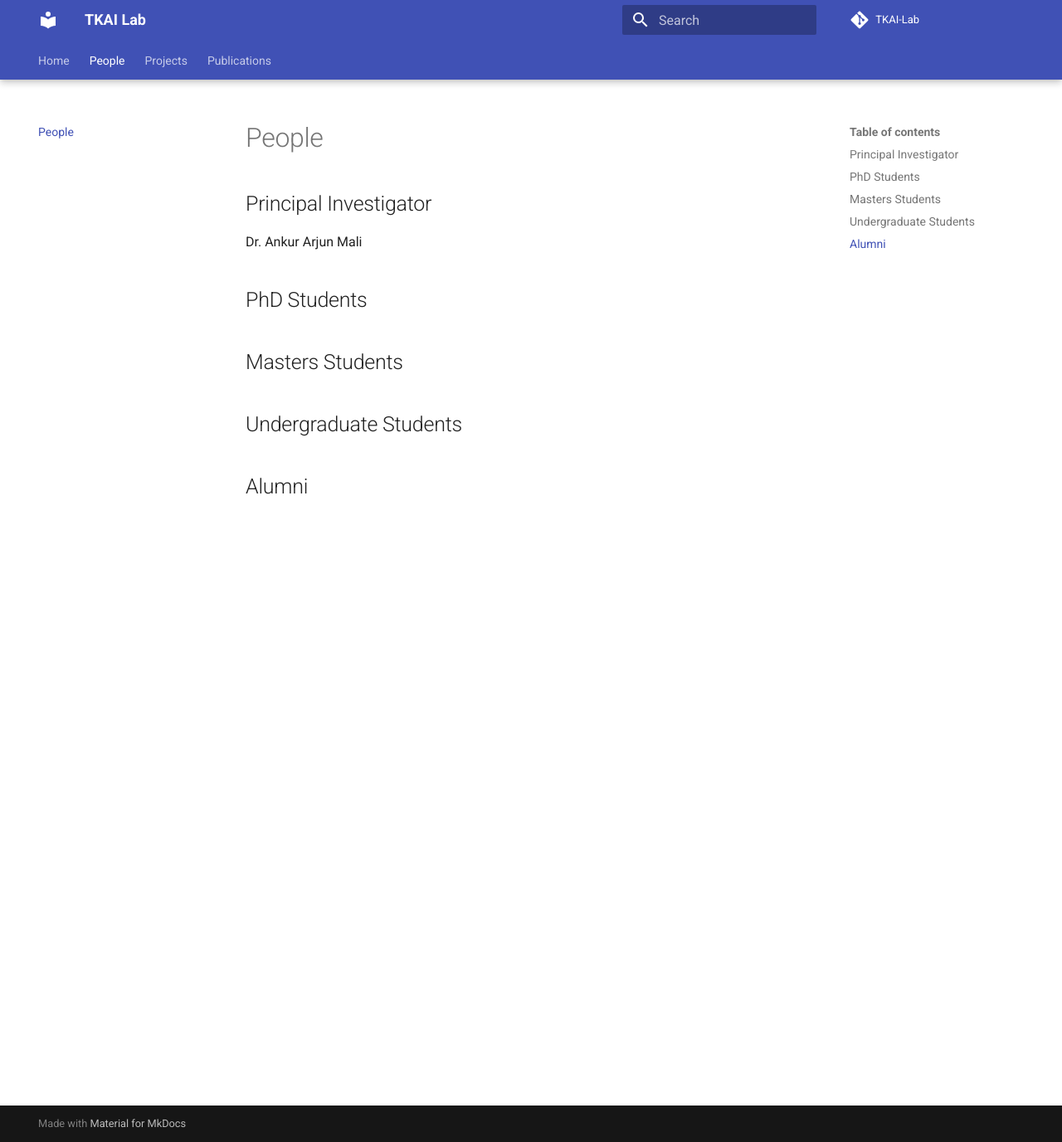
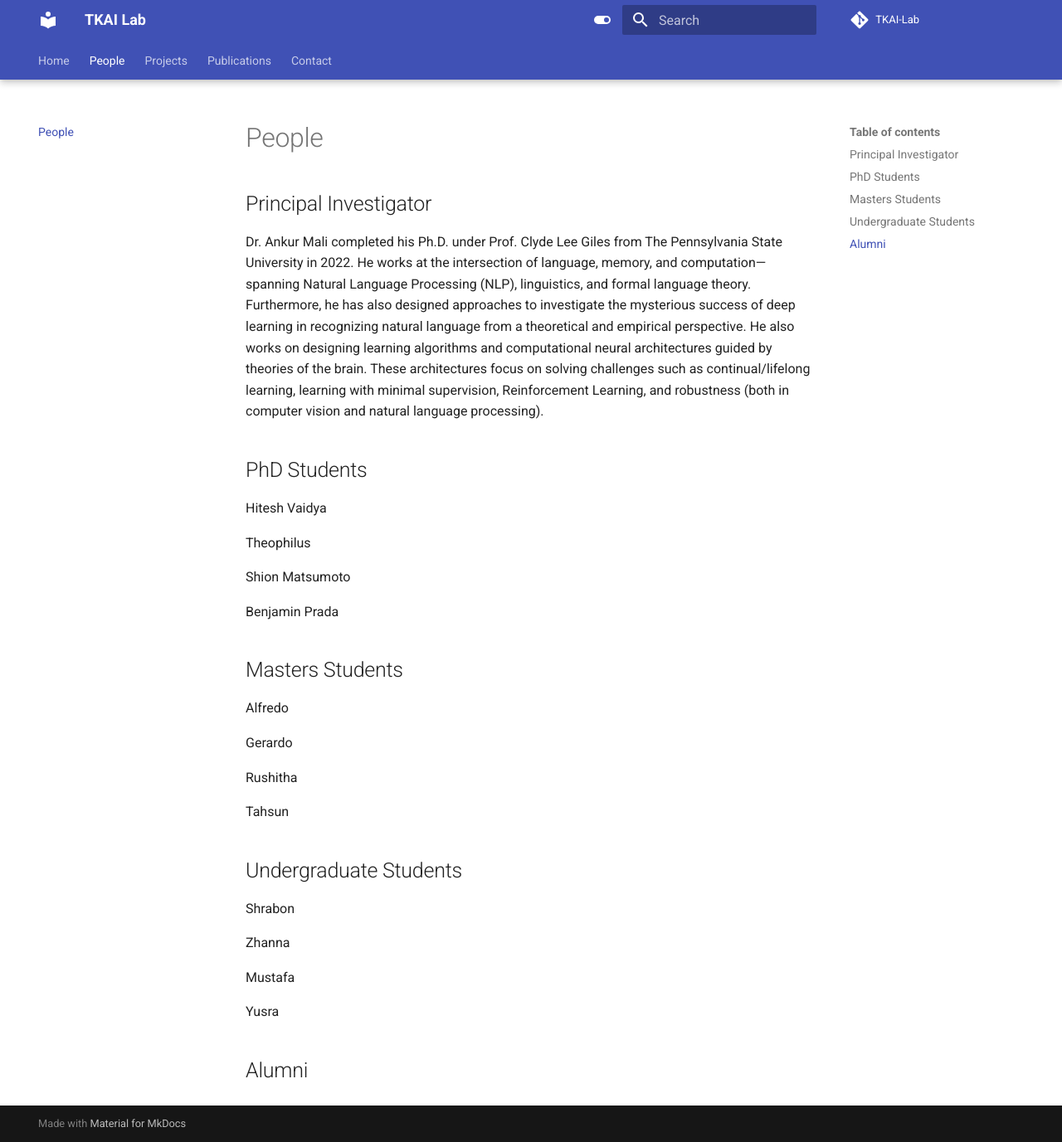
Before and after one commit to TKAI-LAB-Mali/tkai-lab-mali.github.io, an MkDocs documentation site: the page built from docs/people.md, in a window 1280 px wide and 1377 px high. Shown: the whole window at 83% size. Built offline with MkDocs 1.6.1 and Material for MkDocs 9.7.7, drawn with Linux system fonts in a browser that asks for light colours.

Commit message:
fill in basic info

```diff
--- a/docs/people.md
+++ b/docs/people.md
@@ -2,15 +2,36 @@
 
 ## Principal Investigator
 
-Dr. Ankur Arjun Mali
+Dr. Ankur Mali completed his Ph.D. under Prof. Clyde Lee Giles from The Pennsylvania State University in 2022. He works at the intersection of language, memory, and computation—spanning Natural Language Processing (NLP), linguistics, and formal language theory. Furthermore, he has also designed approaches to investigate the mysterious success of deep learning in recognizing natural language from a theoretical and empirical perspective. He also works on designing learning algorithms and computational neural architectures guided by theories of the brain. These architectures focus on solving challenges such as continual/lifelong learning, learning with minimal supervision, Reinforcement Learning, and robustness (both in computer vision and natural language processing).
 
 ## PhD Students
 
+Hitesh Vaidya
+
+Theophilus
+
+Shion Matsumoto
+
+Benjamin Prada
 
 ## Masters Students
 
+Alfredo
+
+Gerardo
+
+Rushitha
+
+Tahsun
 
 ## Undergraduate Students
 
+Shrabon
+
+Zhanna
+
+Mustafa
+
+Yusra
 
 ## Alumni
--- a/mkdocs.yml
+++ b/mkdocs.yml
@@ -16,6 +16,18 @@ theme:
   - search.highlight
   - search.suggest
   - toc.follow
+  palette:
+    # Palette toggle for light mode
+    - scheme: default
+      toggle:
+        icon: material/toggle-switch
+        name: Switch to dark mode
+        # Palette toggle for dark mode
+    - scheme: slate
+      toggle:
+        icon: material/toggle-switch-off-outline
+        name: Switch to light mode
+
 plugins:
   - search
 
@@ -24,4 +36,5 @@ nav:
   - Home: index.md
   - People: people.md
   - Projects: projects.md
-  - Publications: papers.md
+  - Publications: publications.md
+  - Contact: contact.md
```
Also changed, not shown: docs/contact.md (added, +52 -0 lines), docs/index.md (+11 -0 lines), docs/publications.md (renamed from docs/papers.md).
